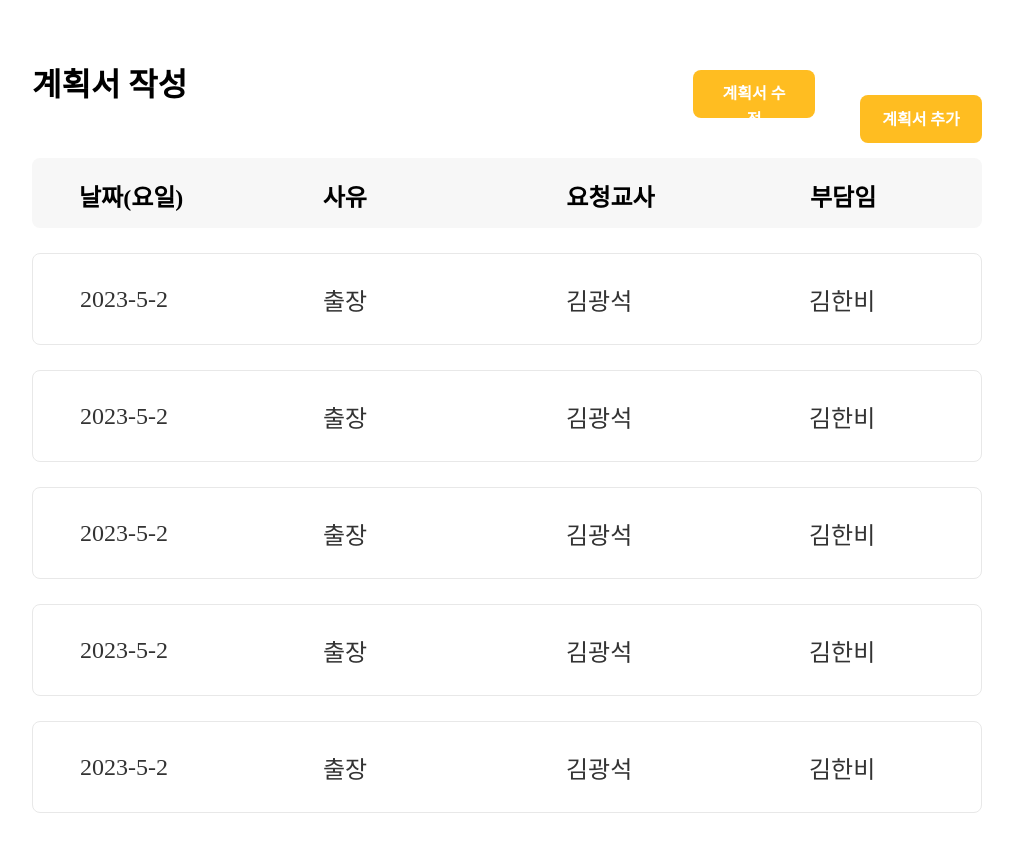
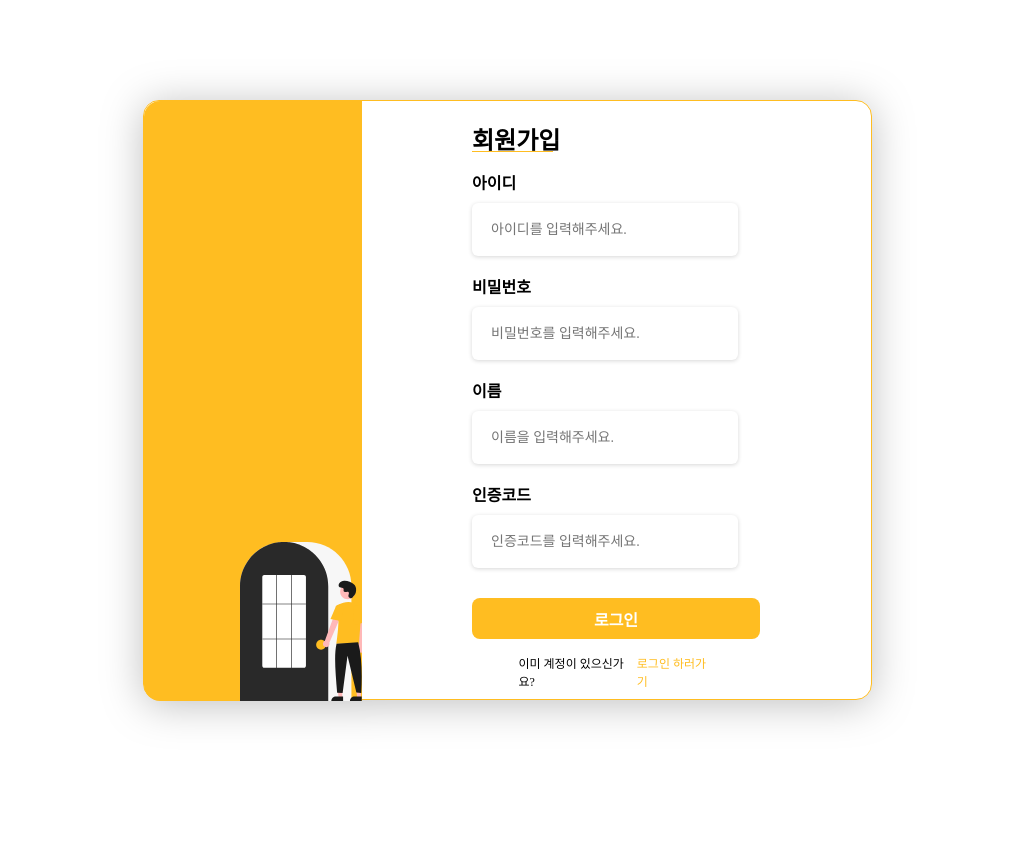
Before and after one commit to Team-Sunshijo/Sunshijo-Frontend, a React (Create React App) app: page /signup in a window 1280 px wide. Shown: the top 852 px of the page, without its empty margins (133-1146 px from the left). After the commit the page ends 800 px from the top, so only its background shows below. Built offline with nearby package versions, Linux system fonts and the light colour scheme.

Commit message:
✨ :: Make Router Structure

```diff
--- a/src/App.tsx
+++ b/src/App.tsx
@@ -1,8 +1,8 @@
 import { QueryClientProvider, QueryClient } from "@tanstack/react-query";
-import PlanWriting from "./components/planWriting";
 import GlobalStyle from "./style/globalStyle";
 import { ThemeProvider } from "styled-components";
 import theme from "./utils/theme/theme";
+import Router from "./Router";
 
 const queryClient = new QueryClient();
 
@@ -10,7 +10,7 @@
   return (
     <ThemeProvider theme={theme}>
       <QueryClientProvider client={queryClient}>
-      <PlanWriting />
+        <Router />
         <GlobalStyle />
       </QueryClientProvider>
     </ThemeProvider>
--- /dev/null
+++ b/src/Router.tsx
@@ -0,0 +1,15 @@
+import { BrowserRouter, Route, Routes } from "react-router-dom";
+import {LoginPage,SignupPage} from "./pages"
+
+function Router() {
+  return (
+    <BrowserRouter>
+      <Routes>
+        <Route path="signup" element={<SignupPage />} />
+        <Route path="login" element={<LoginPage />} />
+      </Routes>
+    </BrowserRouter>
+  );
+}
+
+export default Router;
--- a/src/pages/LogoinPage.jsx
+++ b/src/pages/LogoinPage.tsx
@@ -1,4 +1,4 @@
-import Login from "../components/login";
+import Login from "../components/Login";
 
 const LoginPage = () => {
   return <Login />;
--- a/src/pages/SignupPage.jsx
+++ b/src/pages/SignupPage.tsx
@@ -1,4 +1,4 @@
-import Signup from "../components/signUp";
+import Signup from "../components/Signup";
 
 const SignupPage = () => {
   return <Signup />;
--- /dev/null
+++ b/src/pages/index.ts
@@ -0,0 +1,2 @@
+export { default as LoginPage } from "./LogoinPage";
+export { default as SignupPage } from "./SignupPage";
```
